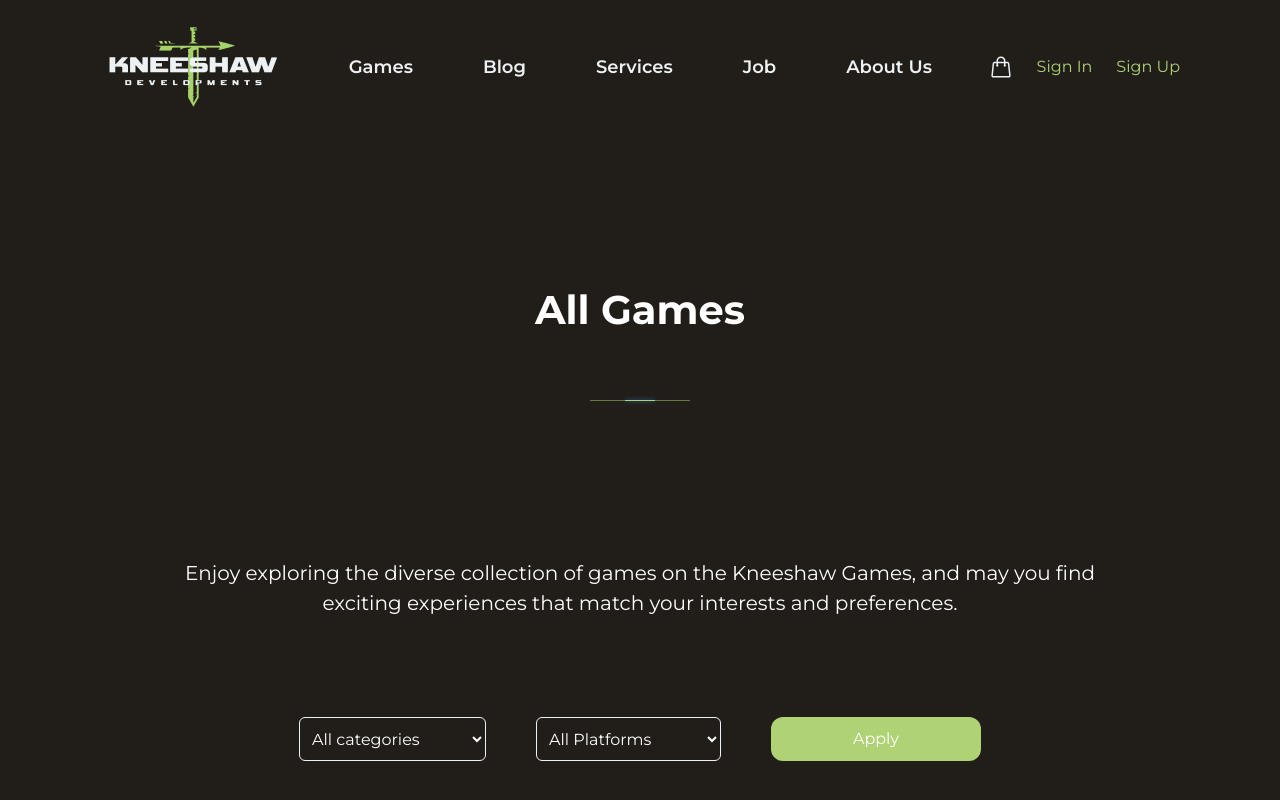
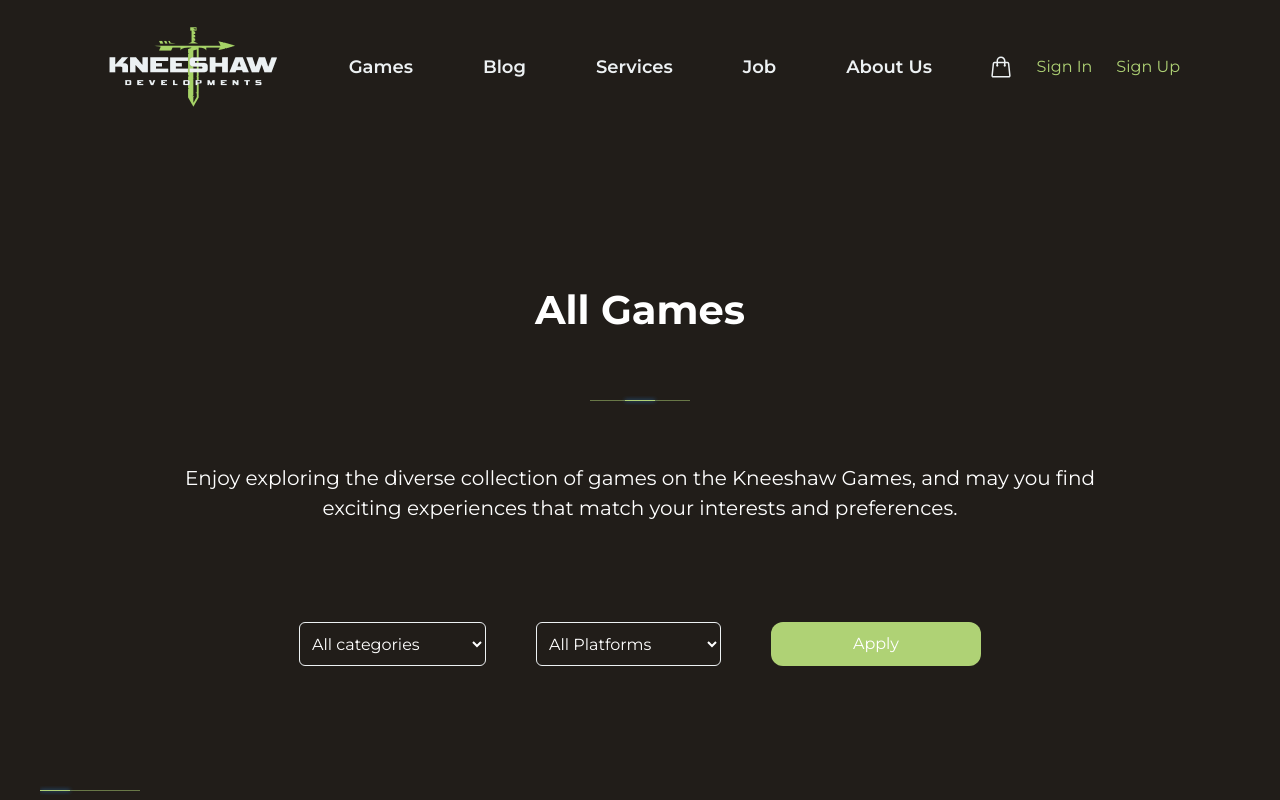
Before and after one commit to joyfulmagician/kneeshaw.develop, a Next.js app: page /games in a window 1280 px wide. Shown: the top 800 px of the page. Built offline with nearby package versions, Linux system fonts and the light colour scheme.

Commit message:
update game page

```diff
--- a/src/app/games/page.tsx
+++ b/src/app/games/page.tsx
@@ -21,7 +21,7 @@ export default function games() {
         <img src={newLocal} className="mt-[56px] w-[100px]" />
       </section>
 
-      <section className="mt-[153px] flex justify-center text-center">
+      <section className="mt-[58px] flex justify-center text-center">
         <h3 className="w-[966px] text-[20px]">
           Enjoy exploring the diverse collection of games on the Kneeshaw Games,
           and may you find exciting experiences that match your interests and
```
